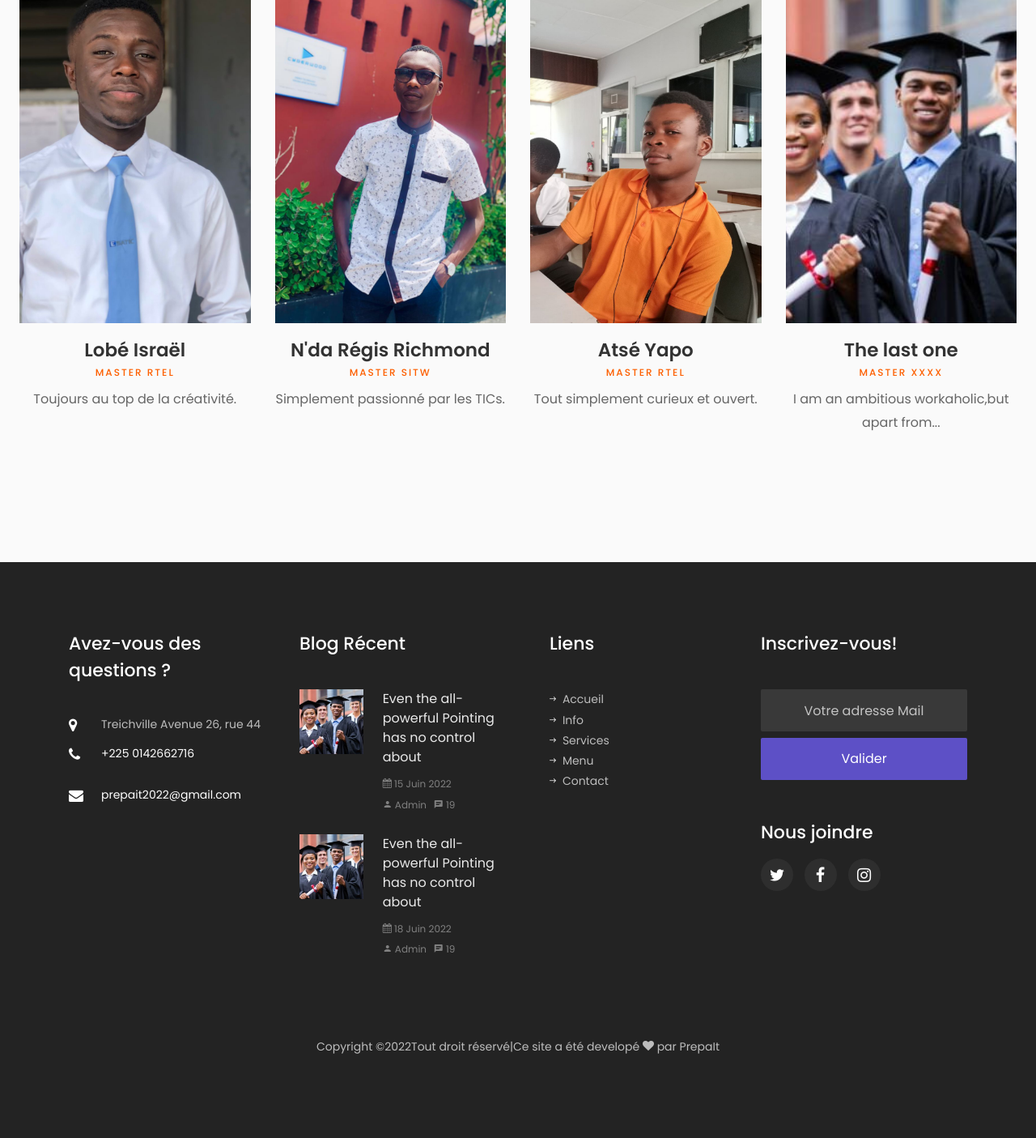
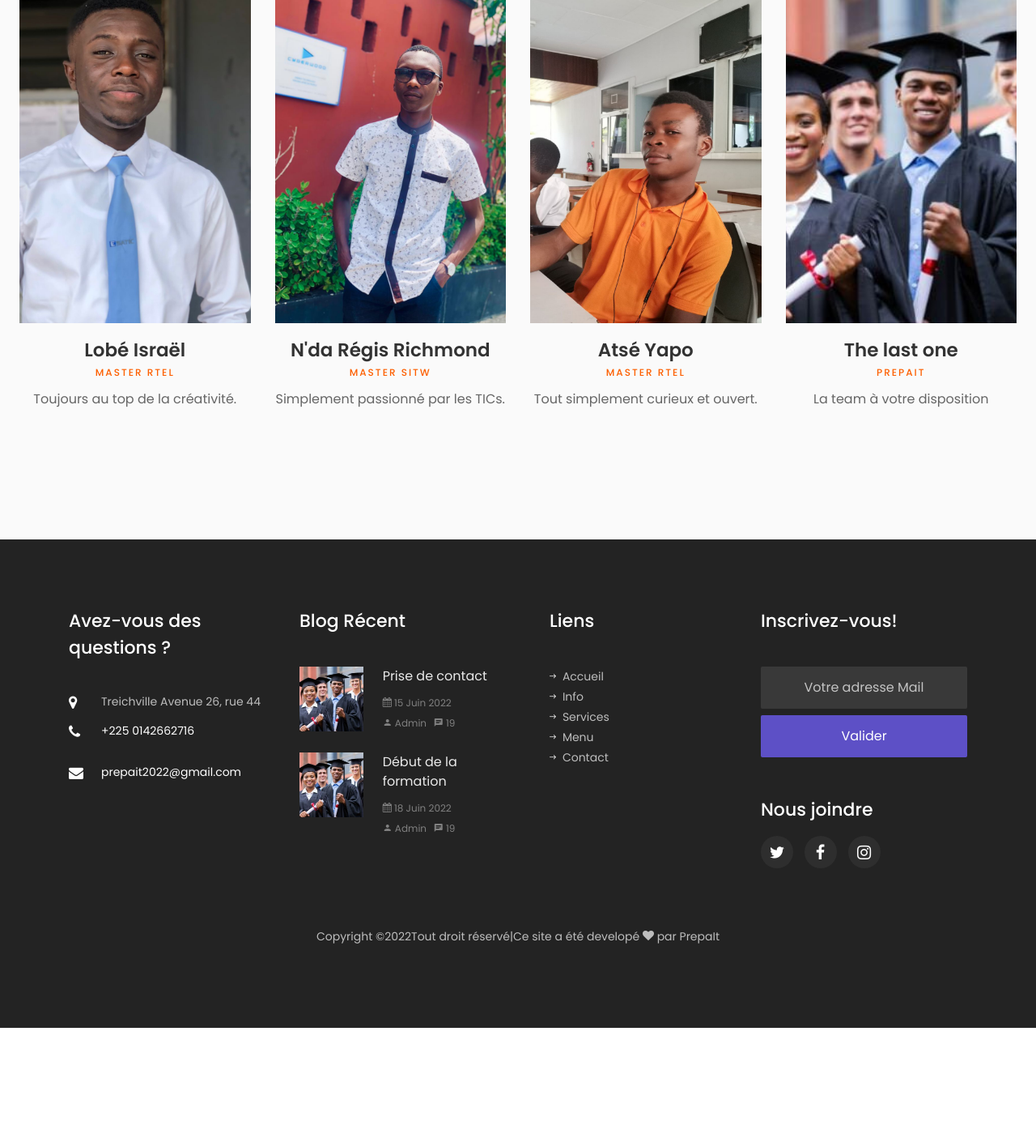
Before and after one commit to amaninoblesse/it_prepa, a Django app: page /it/teacher/ in a window 1280 px wide. Shown: the part 1196-2601 px from the top of the page at 81% size. After the commit the page ends 2465 px from the top, so only its background shows below. Run offline with Django 3.2, Linux system fonts and the light colour scheme; some libraries are stand-ins or nearby versions; some web fonts are replaced.

Commit message:
Updating texts and informations

```diff
--- a/it/templates/it/main/about.html
+++ b/it/templates/it/main/about.html
@@ -77,8 +77,8 @@
         </form>
 	      <div class="collapse navbar-collapse" id="ftco-nav">
 	        <ul class="navbar-nav mr-auto">
-	        	<li class="nav-item active"><a href="{% url 'it:newhome' %}" class="nav-link pl-0">Accueil</a></li>
-	        	<li class="nav-item"><a href="{% url 'it:about' %}" class="nav-link">Info</a></li>
+	        	<li class="nav-item"><a href="{% url 'it:newhome' %}" class="nav-link pl-0">Accueil</a></li>
+	        	<li class="nav-item active"><a href="{% url 'it:about' %}" class="nav-link">Info</a></li>
 	        	<li class="nav-item"><a href="{% url 'it:courses' %}" class="nav-link">Cours</a></li>
 	        	<li class="nav-item"><a href="{% url 'it:teacher' %}" class="nav-link">Formateurs</a></li>
 	        	<li class="nav-item"><a href="{% url 'it:blog' %}" class="nav-link">Blog</a></li>
@@ -132,7 +132,7 @@
     			</div>
           <div class="col-md-6 heading-section heading-section-white ftco-animate pl-lg-5 pt-md-0 pt-5">
             <h2 class="mb-4">PrepaIT</h2>
-            <p>C'est une initiative des étudiants de la septième promotionde l'ESATIC</p>
+            <p>C'est une initiative des étudiants de la septième promotion de l'ESATIC</p>
             <p>Visant à vous aider dans la préparation des concours ESATIC & INP-HB.</p>
           </div>
         </div>
--- a/it/templates/it/main/blog.html
+++ b/it/templates/it/main/blog.html
@@ -77,11 +77,11 @@
         </form>
 	      <div class="collapse navbar-collapse" id="ftco-nav">
 	        <ul class="navbar-nav mr-auto">
-	        	<li class="nav-item active"><a href="{% url 'it:newhome' %}" class="nav-link pl-0">Accueil</a></li>
+	        	<li class="nav-item"><a href="{% url 'it:newhome' %}" class="nav-link pl-0">Accueil</a></li>
 	        	<li class="nav-item"><a href="{% url 'it:about' %}" class="nav-link">Info</a></li>
 	        	<li class="nav-item"><a href="{% url 'it:courses' %}" class="nav-link">Cours</a></li>
 	        	<li class="nav-item"><a href="{% url 'it:teacher' %}" class="nav-link">Formateurs</a></li>
-	        	<li class="nav-item"><a href="{% url 'it:blog' %}" class="nav-link">Blog</a></li>
+	        	<li class="nav-item active"><a href="{% url 'it:blog' %}" class="nav-link">Blog</a></li>
 	          <li class="nav-item"><a href="{% url 'it:contact' %}" class="nav-link">Contacts</a></li>
 			  <li class="nav-item"><a href="https://prepaitquiz.herokuapp.com/" class="nav-link">Inscription</a></li>
 	        </ul>
--- a/it/templates/it/main/contact.html
+++ b/it/templates/it/main/contact.html
@@ -77,12 +77,12 @@
         </form>
 	      <div class="collapse navbar-collapse" id="ftco-nav">
 	        <ul class="navbar-nav mr-auto">
-	        	<li class="nav-item active"><a href="{% url 'it:newhome' %}" class="nav-link pl-0">Accueil</a></li>
+	        	<li class="nav-item"><a href="{% url 'it:newhome' %}" class="nav-link pl-0">Accueil</a></li>
 	        	<li class="nav-item"><a href="{% url 'it:about' %}" class="nav-link">Info</a></li>
 	        	<li class="nav-item"><a href="{% url 'it:courses' %}" class="nav-link">Cours</a></li>
 	        	<li class="nav-item"><a href="{% url 'it:teacher' %}" class="nav-link">Formateurs</a></li>
 	        	<li class="nav-item"><a href="{% url 'it:blog' %}" class="nav-link">Blog</a></li>
-	          <li class="nav-item"><a href="{% url 'it:contact' %}" class="nav-link">Contacts</a></li>
+	          <li class="nav-item active"><a href="{% url 'it:contact' %}" class="nav-link">Contacts</a></li>
             <li class="nav-item"><a href="https://prepaitquiz.herokuapp.com/" class="nav-link">Inscription</a></li>
 	        </ul>
 	      </div>
--- a/it/templates/it/main/courses.html
+++ b/it/templates/it/main/courses.html
@@ -77,9 +77,9 @@
         </form>
 	      <div class="collapse navbar-collapse" id="ftco-nav">
 	        <ul class="navbar-nav mr-auto">
-	        	<li class="nav-item active"><a href="{% url 'it:newhome' %}" class="nav-link pl-0">Accueil</a></li>
+	        	<li class="nav-item"><a href="{% url 'it:newhome' %}" class="nav-link pl-0">Accueil</a></li>
 	        	<li class="nav-item"><a href="{% url 'it:about' %}" class="nav-link">Info</a></li>
-	        	<li class="nav-item"><a href="{% url 'it:courses' %}" class="nav-link">Cours</a></li>
+	        	<li class="nav-item active"><a href="{% url 'it:courses' %}" class="nav-link">Cours</a></li>
 	        	<li class="nav-item"><a href="{% url 'it:teacher' %}" class="nav-link">Formateurs</a></li>
 	        	<li class="nav-item"><a href="{% url 'it:blog' %}" class="nav-link">Blog</a></li>
 	          <li class="nav-item"><a href="{% url 'it:contact' %}" class="nav-link">Contacts</a></li>
@@ -114,7 +114,7 @@
 								<span><i class="icon-calendar mr-2"></i>4 ans</span>
 							</p>
 							<h3><a href="#">Mathématiques</a></h3>
-							<p>Des matières telles que l'agèbre linéaire,l'analyse,les probabilités, les statistiques,...</p>
+							<p>Des matières telles que l'agèbre linéaire,l'analyse,les probabilités,...</p>
 							<p><a href="#" class="btn btn-primary">Le contenu</a></p>
 						</div>
 					</div>
--- a/it/templates/it/main/teacher.html
+++ b/it/templates/it/main/teacher.html
@@ -77,12 +77,12 @@
         </form>
 	      <div class="collapse navbar-collapse" id="ftco-nav">
 	        <ul class="navbar-nav mr-auto">
-	        	<li class="nav-item active"><a href="{% url 'it:newhome' %}" class="nav-link pl-0">Accueil</a></li>
+	        	<li class="nav-item"><a href="{% url 'it:newhome' %}" class="nav-link pl-0">Accueil</a></li>
 	        	<li class="nav-item"><a href="{% url 'it:about' %}" class="nav-link">Info</a></li>
 	        	<li class="nav-item"><a href="{% url 'it:courses' %}" class="nav-link">Cours</a></li>
 	        	<li class="nav-item"><a href="{% url 'it:teacher' %}" class="nav-link">Formateurs</a></li>
 	        	<li class="nav-item"><a href="{% url 'it:blog' %}" class="nav-link">Blog</a></li>
-	          <li class="nav-item"><a href="{% url 'it:contact' %}" class="nav-link">Contacts</a></li>
+	          <li class="nav-item active"><a href="{% url 'it:contact' %}" class="nav-link">Contacts</a></li>
 			  <li class="nav-item"><a href="https://prepaitquiz.herokuapp.com/" class="nav-link">Inscription</a></li>
 	        </ul>
 	      </div>
@@ -253,9 +253,9 @@
 							</div>
 							<div class="text pt-3 text-center">
 								<h3>The last one</h3>
-								<span class="position mb-2">Master XXXX</span>
+								<span class="position mb-2">PrepaIT</span>
 								<div class="faded">
-									<p>I am an ambitious workaholic,but apart from...</p>
+									<p>La team à votre disposition</p>
 									<ul class="ftco-social text-center">
 		                <li class="ftco-animate"><a href="#"><span class="icon-twitter"></span></a></li>
 		                <li class="ftco-animate"><a href="#"><span class="icon-facebook"></span></a></li>
@@ -293,7 +293,7 @@
                     <div class="block-21 mb-4 d-flex">
                       <a class="blog-img mr-4" style="background-image: url(/static/assets/images/étudiants-en-chine.jpeg);"></a>
                       <div class="text">
-                        <h3 class="heading"><a href="#">Even the all-powerful Pointing has no control about</a></h3>
+                        <h3 class="heading"><a href="#">Prise de contact</a></h3>
                         <div class="meta">
                           <div><a href="#"><span class="icon-calendar"></span> 15 Juin 2022</a></div>
                           <div><a href="#"><span class="icon-person"></span> Admin</a></div>
@@ -304,7 +304,7 @@
                     <div class="block-21 mb-5 d-flex">
                       <a class="blog-img mr-4" style="background-image: url(/static/assets/images/étudiants-en-chine.jpeg);"></a>
                       <div class="text">
-                        <h3 class="heading"><a href="#">Even the all-powerful Pointing has no control about</a></h3>
+                        <h3 class="heading"><a href="#">Début de la formation</a></h3>
                         <div class="meta">
                           <div><a href="#"><span class="icon-calendar"></span> 18 Juin 2022</a></div>
                           <div><a href="#"><span class="icon-person"></span> Admin</a></div>
```
